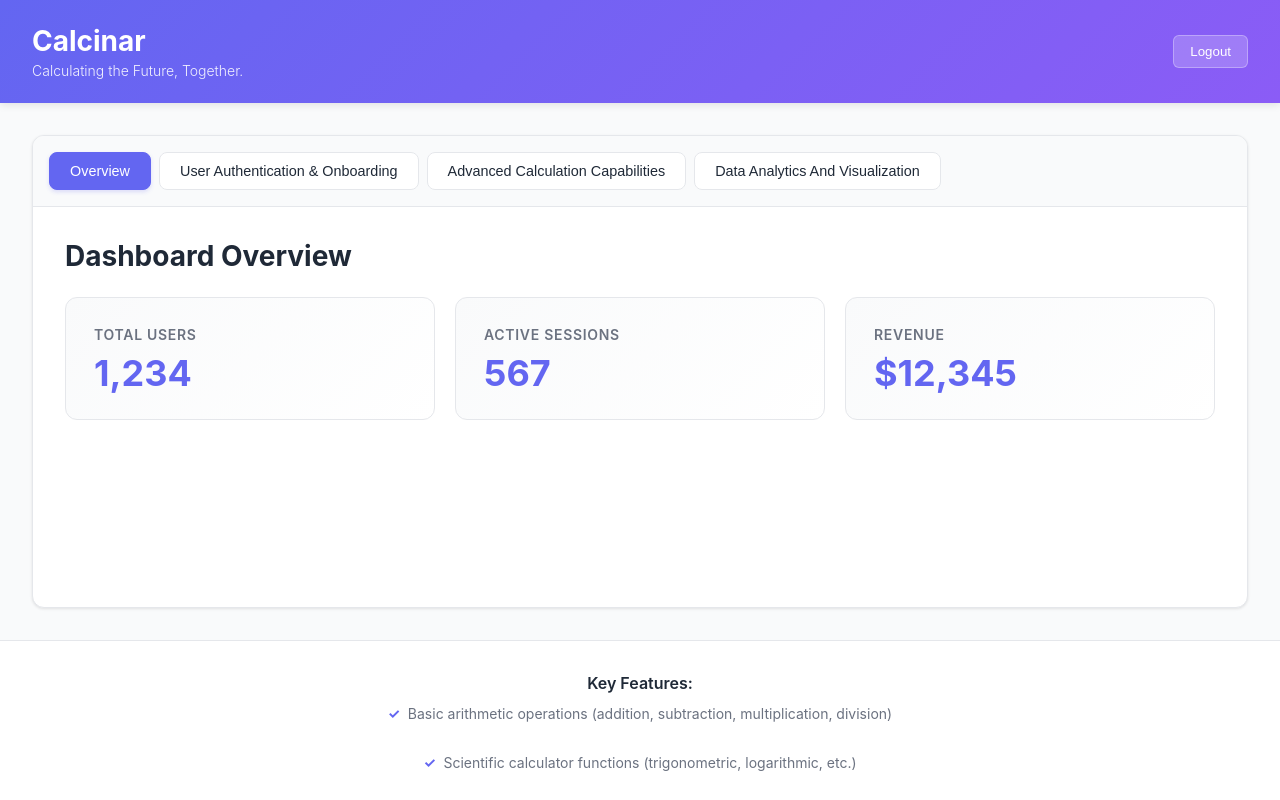
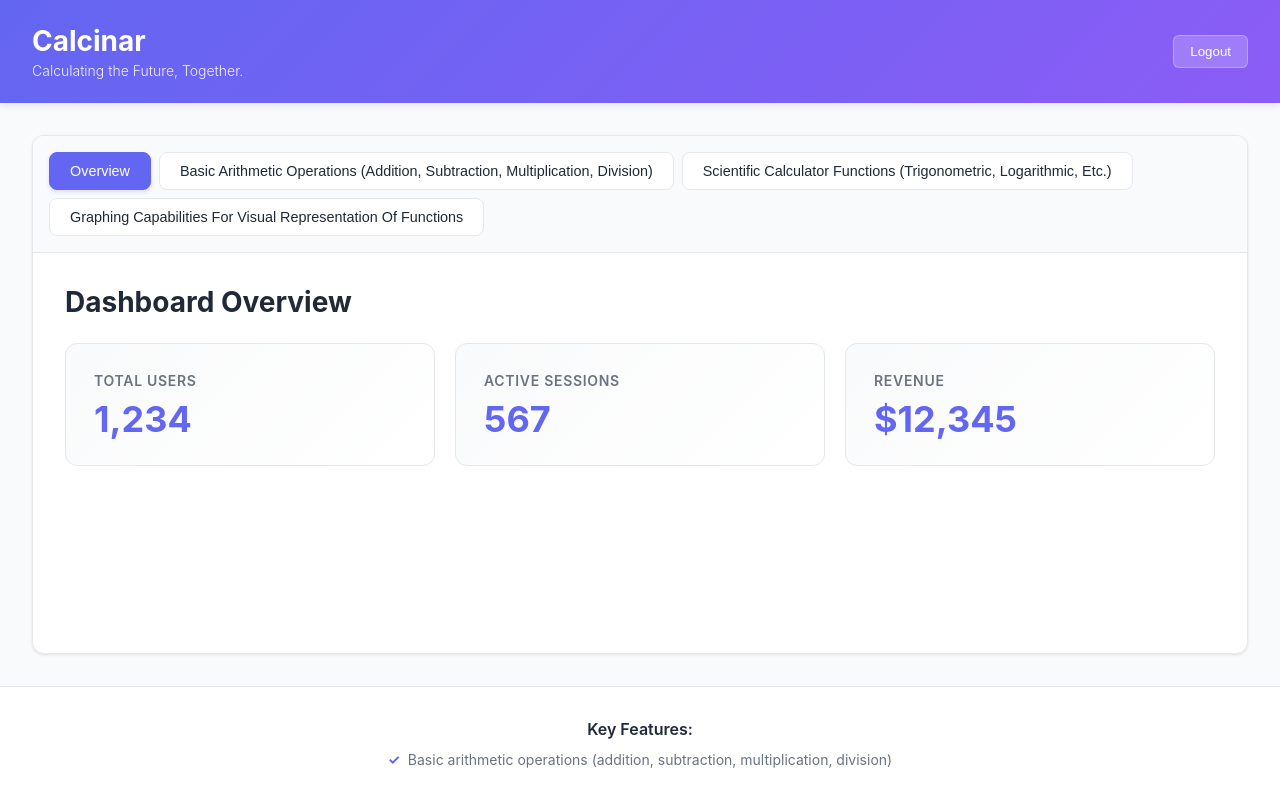
Before and after one commit to playworks93/calcinar-landing-app, a React (Vite) app: page / in a window 1280 px wide. Both pictures are taken after typing "name@example.com", "Sample123" into the empty fields and a click on the button "Sign In". Shown: the top 800 px of the page. Built offline with nearby package versions, Linux system fonts and the light colour scheme.

Commit message:
Add src/components/Dashboard.tsx

```diff
--- a/src/components/Dashboard.tsx
+++ b/src/components/Dashboard.tsx
@@ -15,22 +15,22 @@ const Dashboard = (props: DashboardProps) => {
           Overview
         </button>
         <button
-          className={activeTab === 'user_authentication_&_onboarding' ? 'active' : ''}
-          onClick={() => setActiveTab('user_authentication_&_onboarding')}
+          className={activeTab === 'basic_arithmetic_operations_(addition,_subtraction,_multiplication,_division)' ? 'active' : ''}
+          onClick={() => setActiveTab('basic_arithmetic_operations_(addition,_subtraction,_multiplication,_division)')}
         >
-          User Authentication & Onboarding
+          Basic Arithmetic Operations (Addition, Subtraction, Multiplication, Division)
         </button>
         <button
-          className={activeTab === 'advanced_calculation_capabilities' ? 'active' : ''}
-          onClick={() => setActiveTab('advanced_calculation_capabilities')}
+          className={activeTab === 'scientific_calculator_functions_(trigonometric,_logarithmic,_etc.)' ? 'active' : ''}
+          onClick={() => setActiveTab('scientific_calculator_functions_(trigonometric,_logarithmic,_etc.)')}
         >
-          Advanced Calculation Capabilities
+          Scientific Calculator Functions (Trigonometric, Logarithmic, Etc.)
         </button>
         <button
-          className={activeTab === 'data_analytics_and_visualization' ? 'active' : ''}
-          onClick={() => setActiveTab('data_analytics_and_visualization')}
+          className={activeTab === 'graphing_capabilities_for_visual_representation_of_functions' ? 'active' : ''}
+          onClick={() => setActiveTab('graphing_capabilities_for_visual_representation_of_functions')}
         >
-          Data Analytics And Visualization
+          Graphing Capabilities For Visual Representation Of Functions
         </button>
       </nav>
 
@@ -55,24 +55,24 @@ const Dashboard = (props: DashboardProps) => {
           </div>
         )}
 
-        {activeTab === 'user_authentication_&_onboarding' && (
+        {activeTab === 'basic_arithmetic_operations_(addition,_subtraction,_multiplication,_division)' && (
           <div className="tab-content">
-            <h2>User Authentication & Onboarding</h2>
-            <p>Manage your user authentication & onboarding here.</p>
+            <h2>Basic arithmetic operations (addition, subtraction, multiplication, division)</h2>
+            <p>Manage your basic arithmetic operations (addition, subtraction, multiplication, division) here.</p>
           </div>
         )}
 
-        {activeTab === 'advanced_calculation_capabilities' && (
+        {activeTab === 'scientific_calculator_functions_(trigonometric,_logarithmic,_etc.)' && (
           <div className="tab-content">
-            <h2>Advanced Calculation Capabilities</h2>
-            <p>Manage your advanced calculation capabilities here.</p>
+            <h2>Scientific calculator functions (trigonometric, logarithmic, etc.)</h2>
+            <p>Manage your scientific calculator functions (trigonometric, logarithmic, etc.) here.</p>
           </div>
         )}
 
-        {activeTab === 'data_analytics_and_visualization' && (
+        {activeTab === 'graphing_capabilities_for_visual_representation_of_functions' && (
           <div className="tab-content">
-            <h2>Data Analytics and Visualization</h2>
-            <p>Manage your data analytics and visualization here.</p>
+            <h2>Graphing capabilities for visual representation of functions</h2>
+            <p>Manage your graphing capabilities for visual representation of functions here.</p>
           </div>
         )}
       </div>
```
